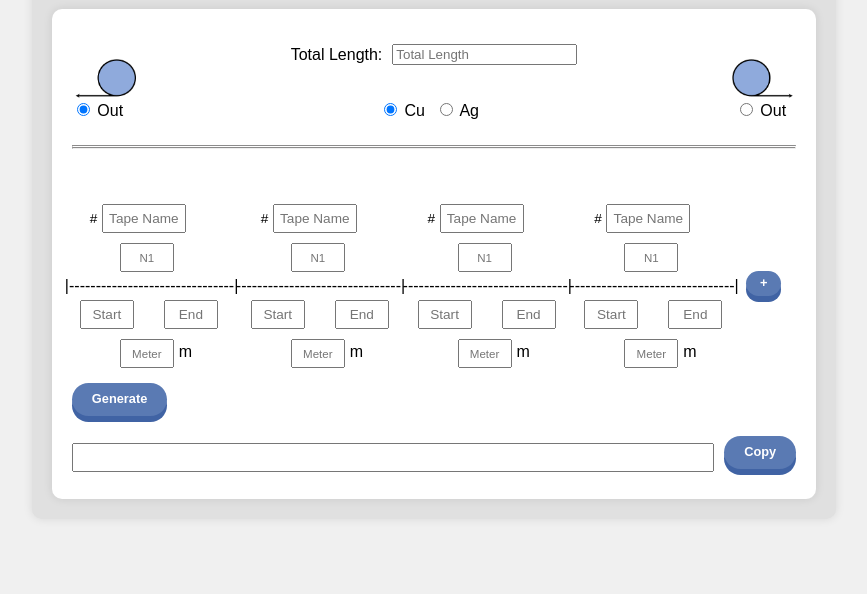
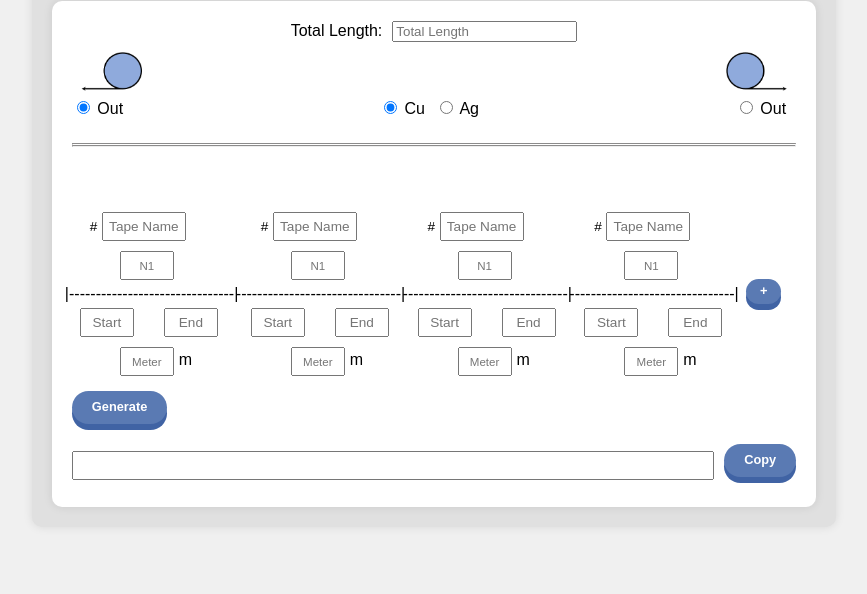
Before and after one commit to bienzworld/tapestar, a plain HTML site: page index.html in a window 1280 px wide. Shown: the part 206-800 px from the top of the page, without its empty margins (206-1073 px from the left). Drawn offline with Linux system fonts and the light colour scheme.

Commit message:
[Feature] Fix css of out image

```diff
--- a/index.html
+++ b/index.html
@@ -19,11 +19,12 @@
         </header>
         <div class="form-container">
             <div class="input-group">
-                <img src="source/image/lout.png" alt="Left Out" class="l-out">
                 <label>Total Length:</label>
                 <input type="text" id="totalLength" placeholder="Total Length" readonly>
-                <img src="source/image/rout.png" alt="Right Out" class="r-out">
-
+            </div>
+            <div class="out-image">
+                <img src="source/image/lout.png" alt="Left Out">
+                <img src="source/image/rout.png" alt="Right Out">
             </div>
             <div class="radio-group">
                 <label><input type="radio" name="metal" value="Cu" id="radioCu" checked> Cu</label>
--- a/styles.css
+++ b/styles.css
@@ -9,7 +9,7 @@ body {
 }
 
 hr {
-    margin-bottom: 50px;
+    margin-bottom: 60px;
     border-top: 3px double #8c8b8b;
 }
 
@@ -67,23 +67,18 @@ header {
     margin-bottom: 20px;
 }
 
-.r-out {
-    width: 65px;
-    margin: 5px 5px;
+.out-image {
     display: flex;
-    position: relative;
-    left: 150px;
-    top: 25px;
+    align-items: center;
+    justify-content:space-between;
 }
 
-.l-out {
+.out-image img{
     width: 65px;
-    margin: 5px 5px;
-    display: flex;
-    position: relative;
-    right: 150px;
-    top: 25px;
+    margin: 5px;
+    margin-top: -10px;
 }
+
 
 .radio-group {
     display: flex;
```
